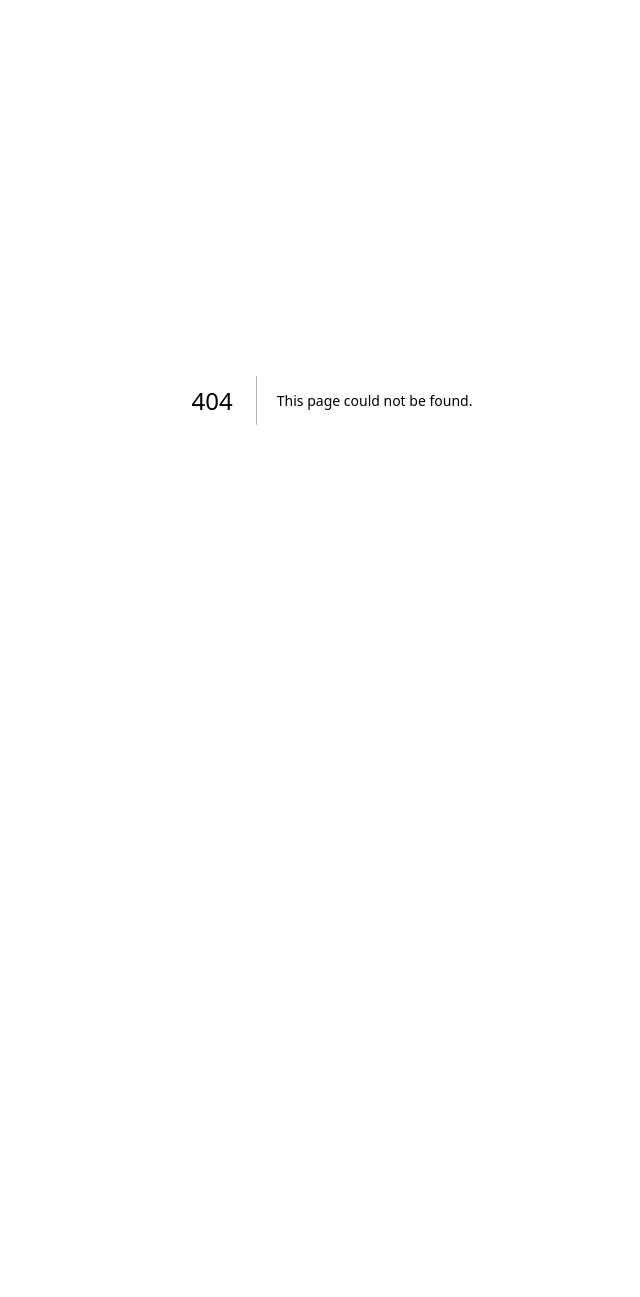
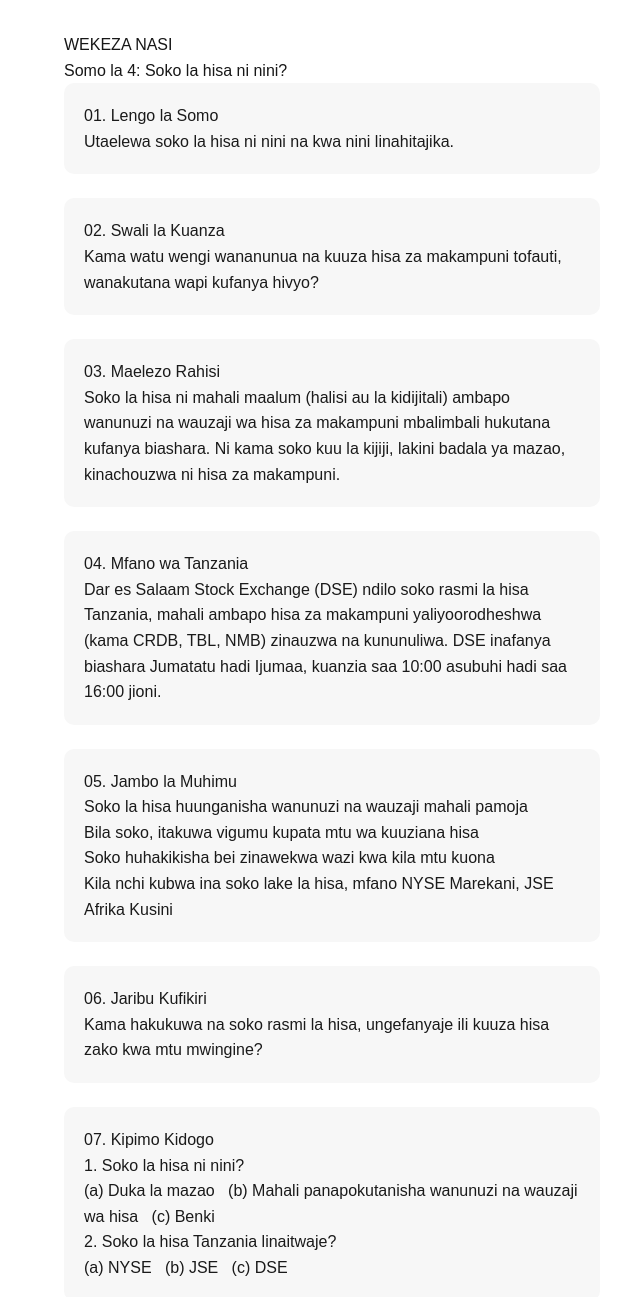
Before and after one commit to sadikiabubakari698-crypto/wekeza_nasi, a Next.js app in the folder wekeza-nasi-app/: page /somo4 in a window 1280 px wide. Before the commit this address had no page. Shown: the top 1297 px of the page, without its empty margins (308-948 px from the left). Before the commit the page ends 800 px from the top, so only its background shows below. Built offline with nearby package versions, Linux system fonts and the light colour scheme.

Commit message:
Add Somo la 4 and update navigation links

```diff
--- a/wekeza-nasi-app/app/page.js
+++ b/wekeza-nasi-app/app/page.js
@@ -9,6 +9,7 @@ export default function Home() {
       <a href="/somo1" style={link}>Somo 1: Hisa ni nini?</a>
       <a href="/somo2" style={link}>Somo 2: Kampuni kwa nini huuza hisa?</a>
       <a href="/somo3" style={link}>Somo 3: Nani ananunua hisa?</a>
+      <a href="/somo4" style={link}>Somo 4: Soko la hisa ni nini?</a>
     </main>
   );
 }
--- a/wekeza-nasi-app/app/somo3/page.js
+++ b/wekeza-nasi-app/app/somo3/page.js
@@ -69,7 +69,7 @@ export default function Somo3() {
         <p>Somo 4: Soko la hisa ni nini?</p>
       </div>
 
-      <p><a href="/somo1" style={{ marginRight: "1.5rem" }}>&larr; Somo la 1</a><a href="/somo2">Somo la 2</a></p>
+      <p><a href="/somo1" style={{ marginRight: "1.5rem" }}>&larr; Somo la 1</a><a href="/somo4" style={{ fontWeight: "bold" }}>Endelea na Somo la 4 &rarr;</a></p>
     </main>
   );
 }
--- /dev/null
+++ b/wekeza-nasi-app/app/somo4/page.js
@@ -0,0 +1,72 @@
+export default function Somo4() {
+  const box = { padding: "1.25rem", background: "#f7f7f7", borderRadius: "10px", marginBottom: "1.5rem", color: "#1a1a1a" };
+  return (
+    <main style={{ padding: "2rem", maxWidth: "600px", margin: "0 auto", fontFamily: "sans-serif", lineHeight: 1.6 }}>
+      <h1>WEKEZA NASI</h1>
+      <h2>Somo la 4: Soko la hisa ni nini?</h2>
+
+      <div style={box}>
+        <h3>01. Lengo la Somo</h3>
+        <p>Utaelewa soko la hisa ni nini na kwa nini linahitajika.</p>
+      </div>
+
+      <div style={box}>
+        <h3>02. Swali la Kuanza</h3>
+        <p>Kama watu wengi wananunua na kuuza hisa za makampuni tofauti, wanakutana wapi kufanya hivyo?</p>
+      </div>
+
+      <div style={box}>
+        <h3>03. Maelezo Rahisi</h3>
+        <p>
+          Soko la hisa ni mahali maalum (halisi au la kidijitali) ambapo
+          wanunuzi na wauzaji wa hisa za makampuni mbalimbali hukutana kufanya
+          biashara. Ni kama soko kuu la kijiji, lakini badala ya mazao,
+          kinachouzwa ni hisa za makampuni.
+        </p>
+      </div>
+
+      <div style={box}>
+        <h3>04. Mfano wa Tanzania</h3>
+        <p>
+          Dar es Salaam Stock Exchange (DSE) ndilo soko rasmi la hisa Tanzania,
+          mahali ambapo hisa za makampuni yaliyoorodheshwa (kama CRDB, TBL, NMB)
+          zinauzwa na kununuliwa. DSE inafanya biashara Jumatatu hadi Ijumaa,
+          kuanzia saa 10:00 asubuhi hadi saa 16:00 jioni.
+        </p>
+      </div>
+
+      <div style={box}>
+        <h3>05. Jambo la Muhimu</h3>
+        <ul>
+          <li>Soko la hisa huunganisha wanunuzi na wauzaji mahali pamoja</li>
+          <li>Bila soko, itakuwa vigumu kupata mtu wa kuuziana hisa</li>
+          <li>Soko huhakikisha bei zinawekwa wazi kwa kila mtu kuona</li>
+          <li>Kila nchi kubwa ina soko lake la hisa, mfano NYSE Marekani, JSE Afrika Kusini</li>
+        </ul>
+      </div>
+
+      <div style={box}>
+        <h3>06. Jaribu Kufikiri</h3>
+        <p>Kama hakukuwa na soko rasmi la hisa, ungefanyaje ili kuuza hisa zako kwa mtu mwingine?</p>
+      </div>
+
+      <div style={box}>
+        <h3>07. Kipimo Kidogo</h3>
+        <p>1. Soko la hisa ni nini?<br />(a) Duka la mazao &nbsp; (b) Mahali panapokutanisha wanunuzi na wauzaji wa hisa &nbsp; (c) Benki</p>
+        <p>2. Soko la hisa Tanzania linaitwaje?<br />(a) NYSE &nbsp; (b) JSE &nbsp; (c) DSE</p>
+      </div>
+
+      <div style={box}>
+        <h3>08. Muhtasari wa Dakika 1</h3>
+        <p>Soko la hisa ni mahali maalum linalounganisha wanunuzi na wauzaji wa hisa za makampuni mbalimbali, kama DSE hapa Tanzania.</p>
+      </div>
+
+      <div style={box}>
+        <h3>09. Hatua Inayofuata</h3>
+        <p>Somo 5: Soko la hisa lipo chini ya nani?</p>
+      </div>
+
+      <p><a href="/somo3">&larr; Somo la 3</a></p>
+    </main>
+  );
+}
```
